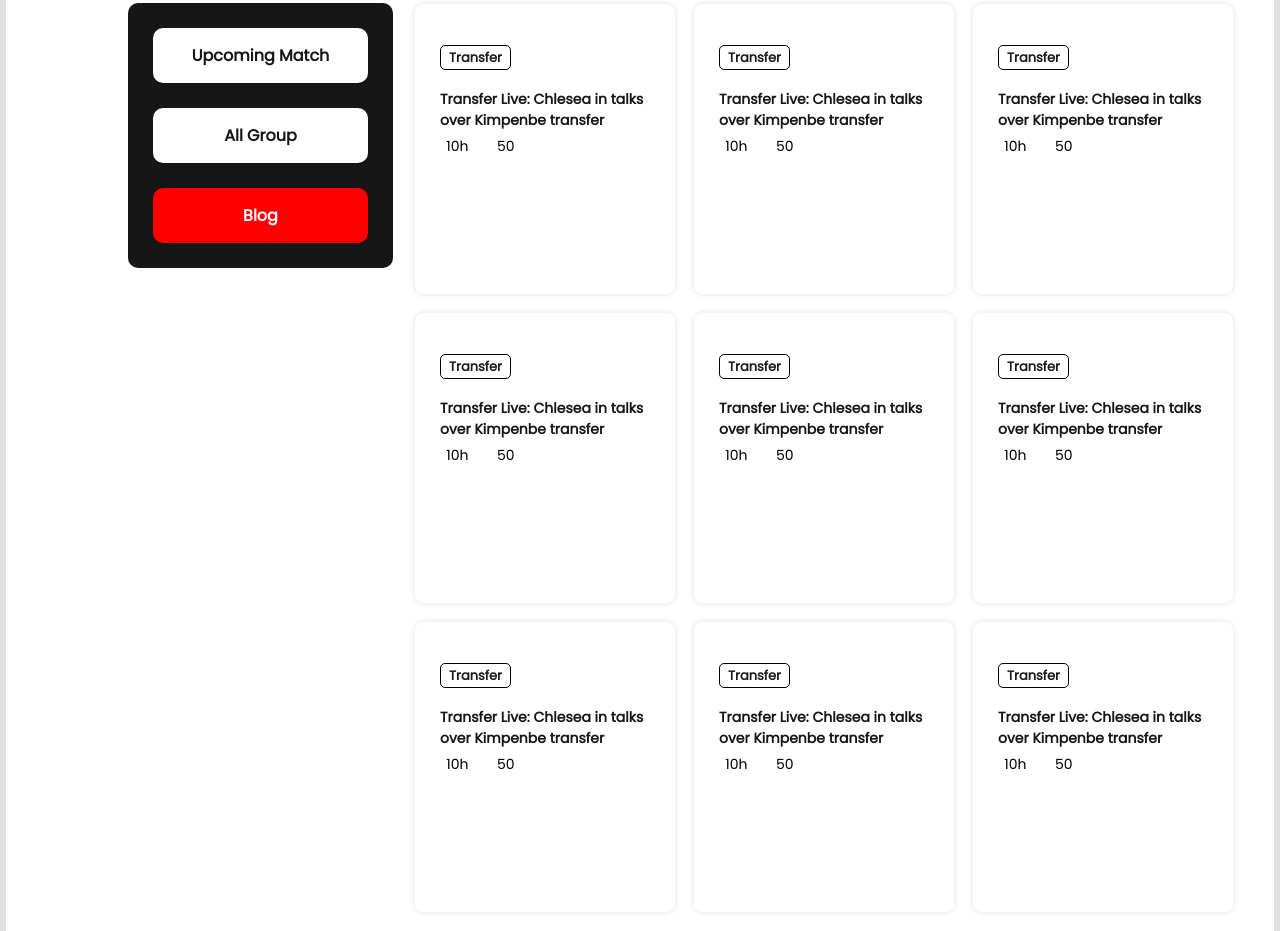
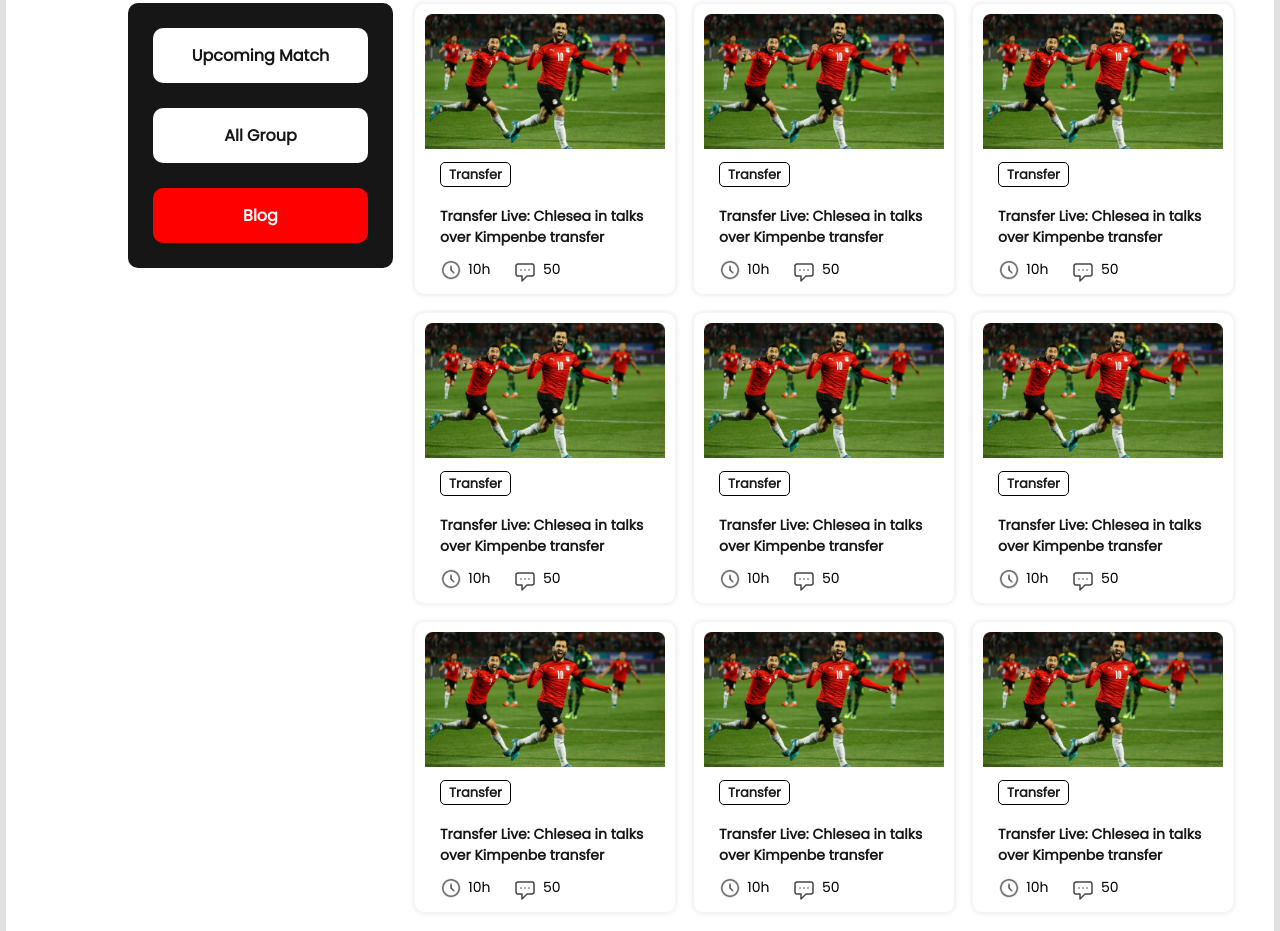
Before and after one commit to kamruzzaman22874/Assignment-2, a plain HTML site: page index.html in a window 1280 px wide. Shown: the part 769-1700 px from the top of the page. Drawn offline with Linux system fonts and the light colour scheme; the site is published under a folder, as on GitHub Pages, so addresses that start at the root find nothing; a web font is replaced by a local one.

Commit message:
change some code

```diff
--- a/index.html
+++ b/index.html
@@ -25,7 +25,7 @@
                     <a class="right-angle" href="">Watch Live <i class="fa-solid fa-angle-right"></i></a>
                 </div>
                     <div class="most-valuable-player">
-                        <img src="/Image/Banner Image.png" alt="">
+                        <img src="./Image/Banner Image.png" alt="">
                     </div>
             </div>
         </section>
@@ -50,101 +50,101 @@
 
                 <div class="live-telecast-right">
                         <div class="players-card">
-                            <img class="card-header" src="/Image/Blog Image.png" alt="">
+                            <img class="card-header" src="./Image/Blog Image.png" alt="">
                             <div class="card-info">
                                 <a href="">Transfer</a>
                                 <h3>Transfer Live: Chlesea in talks over Kimpenbe transfer</h3>
                                 <div class="card-icon">
-                                   <img class="card-icon-watch" src="/Image/Time Icon.png" alt=""> <span>10h</span>
-                                   <img class="card-icon-image" src="/Image/Chat Icon.png" alt=""> <span>50</span>
+                                   <img class="card-icon-watch" src="./Image/Time Icon.png" alt=""> <span>10h</span>
+                                   <img class="card-icon-image" src="./Image/Chat Icon.png" alt=""> <span>50</span>
                                 </div>
                             </div>
                         </div>
                         <div class="players-card">
-                            <img class="card-header" src="/Image/Blog Image.png" alt="">
+                            <img class="card-header" src="./Image/Blog Image.png" alt="">
                             <div class="card-info">
                                 <a href="">Transfer</a>
                                 <h3>Transfer Live: Chlesea in talks over Kimpenbe transfer</h3>
                                 <div class="card-icon">
-                                    <img class="card-icon-watch" src="/Image/Time Icon.png" alt=""> <span>10h</span>
-                                    <img class="card-icon-image" src="/Image/Chat Icon.png" alt=""> <span>50</span>
+                                    <img class="card-icon-watch" src="./Image/Time Icon.png" alt=""> <span>10h</span>
+                                    <img class="card-icon-image" src="./Image/Chat Icon.png" alt=""> <span>50</span>
                                 </div>
                             </div>
                         </div>
                         <div class="players-card">
-                            <img class="card-header" src="/Image/Blog Image.png" alt="">
+                            <img class="card-header" src="./Image/Blog Image.png" alt="">
                             <div class="card-info">
                                 <a href="">Transfer</a>
                                 <h3>Transfer Live: Chlesea in talks over Kimpenbe transfer</h3>
                                 <div class="card-icon">
-                                    <img class="card-icon-watch" src="/Image/Time Icon.png" alt=""> <span>10h</span>
-                                   <img class="card-icon-image" src="/Image/Chat Icon.png" alt=""> <span>50</span>
+                                    <img class="card-icon-watch" src="./Image/Time Icon.png" alt=""> <span>10h</span>
+                                   <img class="card-icon-image" src="./Image/Chat Icon.png" alt=""> <span>50</span>
                                 </div>
                             </div>
                         </div>
                         <div class="players-card">
-                            <img class="card-header" src="/Image/Blog Image.png" alt="">
+                            <img class="card-header" src="./Image/Blog Image.png" alt="">
                             <div class="card-info">
                                 <a href="">Transfer</a>
                                 <h3>Transfer Live: Chlesea in talks over Kimpenbe transfer</h3>
                                 <div class="card-icon">
-                                    <img class="card-icon-watch" src="/Image/Time Icon.png" alt=""> <span>10h</span>
-                                   <img class="card-icon-image" src="/Image/Chat Icon.png" alt=""> <span>50</span>
+                                    <img class="card-icon-watch" src="./Image/Time Icon.png" alt=""> <span>10h</span>
+                                   <img class="card-icon-image" src="./Image/Chat Icon.png" alt=""> <span>50</span>
                                 </div>
                             </div>
                         </div>
                         <div class="players-card">
-                            <img class="card-header" src="/Image/Blog Image.png" alt="">
+                            <img class="card-header" src="./Image/Blog Image.png" alt="">
                             <div class="card-info">
                                 <a href="">Transfer</a>
                                 <h3>Transfer Live: Chlesea in talks over Kimpenbe transfer</h3>
                                 <div class="card-icon">
-                                    <img class="card-icon-watch" src="/Image/Time Icon.png" alt=""> <span>10h</span>
-                                    <img class="card-icon-image" src="/Image/Chat Icon.png" alt=""> <span>50</span>
+                                    <img class="card-icon-watch" src="./Image/Time Icon.png" alt=""> <span>10h</span>
+                                    <img class="card-icon-image" src="./Image/Chat Icon.png" alt=""> <span>50</span>
                                 </div>
                             </div>
                         </div>
                         <div class="players-card">
-                            <img class="card-header" src="/Image/Blog Image.png" alt="">
+                            <img class="card-header" src="./Image/Blog Image.png" alt="">
                             <div class="card-info">
                                 <a href="">Transfer</a>
                                 <h3>Transfer Live: Chlesea in talks over Kimpenbe transfer</h3>
                                 <div class="card-icon">
-                                    <img class="card-icon-watch" src="/Image/Time Icon.png" alt=""> <span>10h</span>
-                                   <img class="card-icon-image" src="/Image/Chat Icon.png" alt=""> <span>50</span>
+                                    <img class="card-icon-watch" src="./Image/Time Icon.png" alt=""> <span>10h</span>
+                                   <img class="card-icon-image" src="./Image/Chat Icon.png" alt=""> <span>50</span>
                                 </div>
                             </div>
                         </div>
                         <div class="players-card">
-                            <img class="card-header" src="/Image/Blog Image.png" alt="">
+                            <img class="card-header" src="./Image/Blog Image.png" alt="">
                             <div class="card-info">
                                 <a href="">Transfer</a>
                                 <h3>Transfer Live: Chlesea in talks over Kimpenbe transfer</h3>
                                 <div class="card-icon">
-                                    <img class="card-icon-watch" src="/Image/Time Icon.png" alt=""> <span>10h</span>
-                                   <img class="card-icon-image" src="/Image/Chat Icon.png" alt=""> <span>50</span>
+                                    <img class="card-icon-watch" src="./Image/Time Icon.png" alt=""> <span>10h</span>
+                                   <img class="card-icon-image" src="./Image/Chat Icon.png" alt=""> <span>50</span>
                                 </div>
                             </div>
                         </div>
                         <div class="players-card">
-                            <img class="card-header" src="/Image/Blog Image.png" alt="">
+                            <img class="card-header" src="./Image/Blog Image.png" alt="">
                             <div class="card-info">
                                 <a href="">Transfer</a>
                                 <h3>Transfer Live: Chlesea in talks over Kimpenbe transfer</h3>
                                 <div class="card-icon">
-                                    <img class="card-icon-watch" src="/Image/Time Icon.png" alt=""> <span>10h</span>
-                                    <img class="card-icon-image" src="/Image/Chat Icon.png" alt=""> <span>50</span>
+                                    <img class="card-icon-watch" src="./Image/Time Icon.png" alt=""> <span>10h</span>
+                                    <img class="card-icon-image" src="./Image/Chat Icon.png" alt=""> <span>50</span>
                                 </div>
                             </div>
                         </div>
                         <div class="players-card">
-                            <img class="card-header" src="/Image/Blog Image.png" alt="">
+                            <img class="card-header" src="./Image/Blog Image.png" alt="">
                             <div class="card-info">
                                 <a href="">Transfer</a>
                                 <h3>Transfer Live: Chlesea in talks over Kimpenbe transfer</h3>
                                 <div class="card-icon">
-                                    <img class="card-icon-watch" src="/Image/Time Icon.png" alt=""> <span>10h</span>
-                                    <img class="card-icon-image" src="/Image/Chat Icon.png" alt=""> <span>50</span>
+                                    <img class="card-icon-watch" src="./Image/Time Icon.png" alt=""> <span>10h</span>
+                                    <img class="card-icon-image" src="./Image/Chat Icon.png" alt=""> <span>50</span>
                                 </div>
                             </div>
                         </div>
```
Also changed, not shown: upcoming.html (+13 -13 lines).
